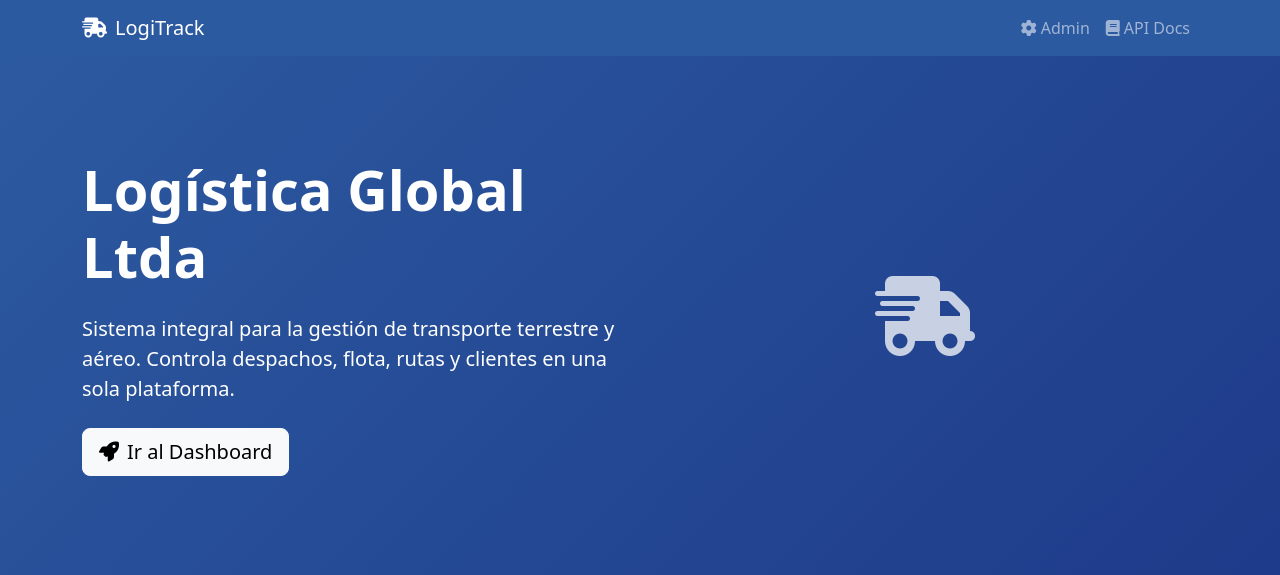
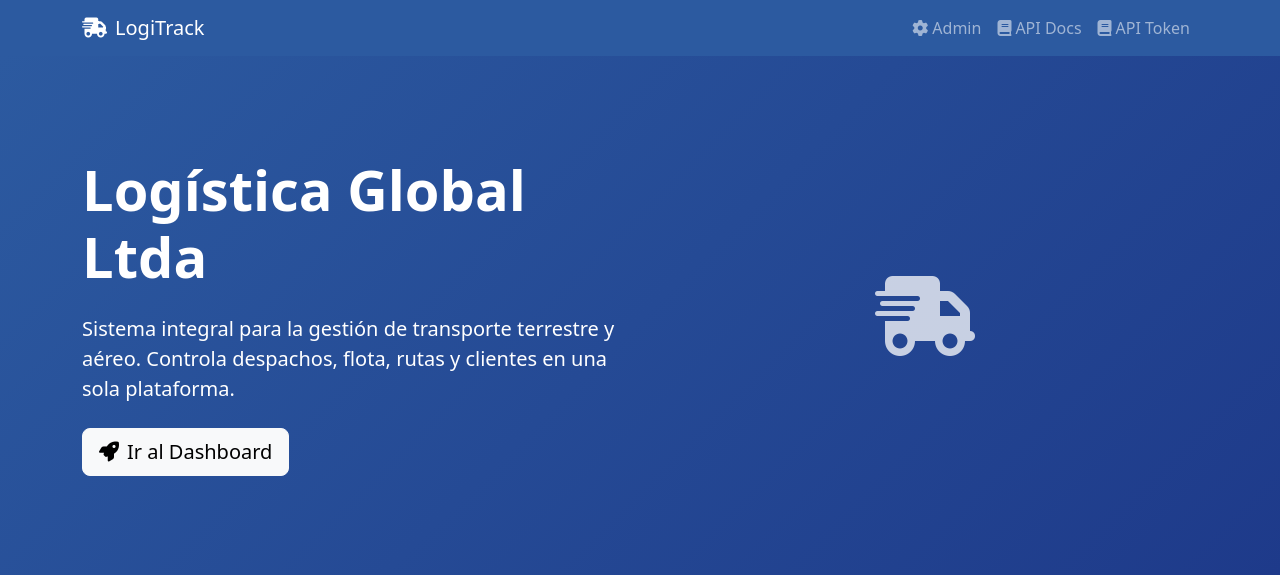
Before and after one commit to Pilar-d/eva3-backend, a Django app: template transporte/templates/transporte/index.html in a window 1280 px wide. Shown: the top 575 px of the page. Run offline with Django 5.2, Linux system fonts and the light colour scheme; the template is opened without the code that fills it, so the values that code supplies are empty.

Commit message:
modificaciones

```diff
--- a/logistica/urls.py
+++ b/logistica/urls.py
@@ -35,7 +35,7 @@ urlpatterns = [
     path('transporte/', include('transporte.urls')),
 
     # API REST
-    path('api/transporte/', include('transporte.urls')),
+    path('api/token/transporte/', include('transporte.urls')),
 
     # JWT Auth
     path('api/token/', TokenObtainPairView.as_view(), name='token_obtain_pair'),
--- a/transporte/templates/transporte/dashboard.html
+++ b/transporte/templates/transporte/dashboard.html
@@ -153,8 +153,8 @@
                     <a href="/swagger/" target="_blank" class="btn btn-outline-info text-start">
                         <i class="fas fa-book me-2"></i>Documentación API
                     </a>
-                    <a href="/api/transporte/" target="_blank" class="btn btn-outline-primary text-start">
-                        <i class="fas fa-code me-2"></i>API REST
+                    <a href="/api/token/" target="_blank" class="btn btn-outline-primary text-start">
+                        <i class="fas fa-code me-2"></i>API Token
                     </a>
                 </div>
             </div>
--- a/transporte/templates/transporte/index.html
+++ b/transporte/templates/transporte/index.html
@@ -80,6 +80,9 @@
                 </a>
                 <a class="nav-link" href="/swagger/" target="_blank">
                     <i class="fas fa-book me-1"></i>API Docs
+                </a>
+                 <a class="nav-link" href="/api/token/" target="_blank">
+                    <i class="fas fa-book me-1"></i>API Token
                 </a>
             </div>
         </div>
```
Also changed, not shown: db.sqlite3.
